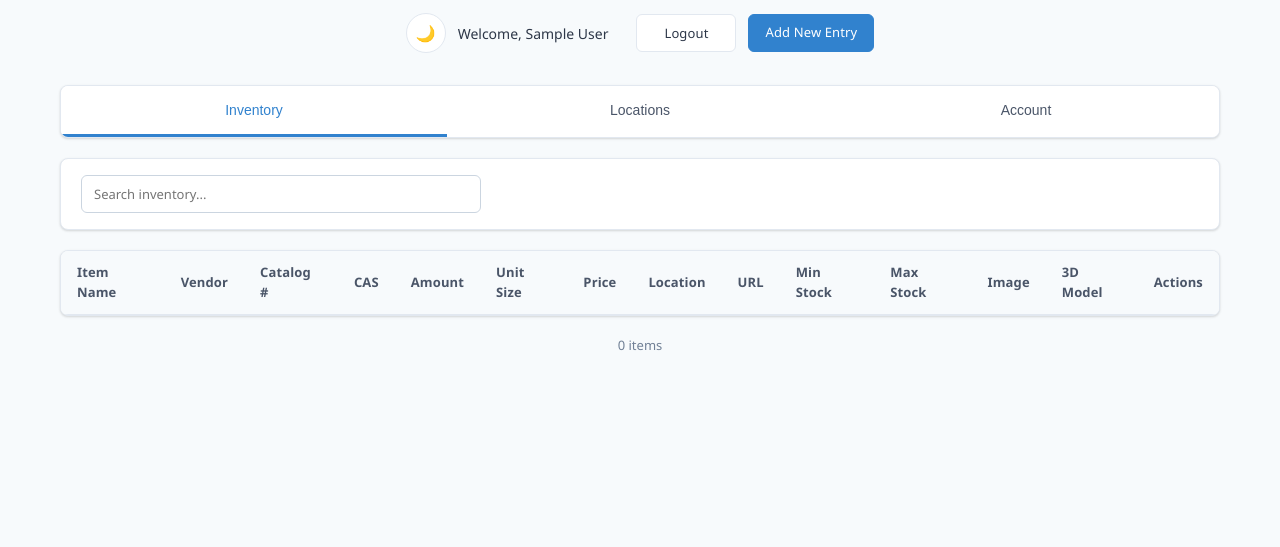
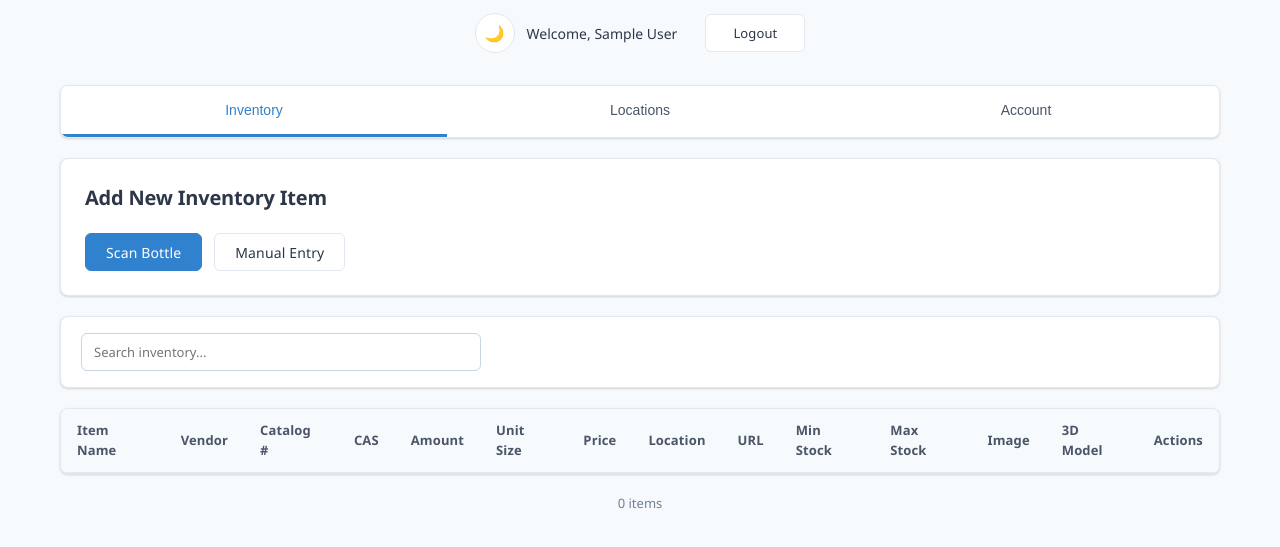
Before and after one commit to oliverfawcett-sys/InventoryTracker, a website: page index.html in a window 1280 px wide. Shown: the part 75-622 px from the top of the page. Drawn offline with Linux system fonts and the light colour scheme; no server answers; sample sign-in values are in the browser's storage.

Commit message:
Moved add new to the inventory page

```diff
--- a/index.html
+++ b/index.html
@@ -16,7 +16,6 @@
         </button>
         <span id="userInfo" style="margin-right: 16px;"></span>
         <button id="logoutBtn" class="btn">Logout</button>
-        <a class="btn primary" href="scan.html">Add New Entry</a>
       </div>
     </header>
 
@@ -39,6 +38,14 @@
     </div>
 
     <div id="inventory-tab" class="tab-content active">
+      <div class="card">
+        <h2>Add New Inventory Item</h2>
+        <div class="inventory-actions">
+          <a class="btn primary" href="scan.html">Scan Bottle</a>
+          <a class="btn" href="new.html">Manual Entry</a>
+        </div>
+      </div>
+
       <div class="toolbar">
         <div class="search-wrapper">
           <input type="text" class="search" id="searchInput" placeholder="Search inventory...">
--- a/styles.css
+++ b/styles.css
@@ -507,6 +507,18 @@ tbody tr:last-child td {
   margin-bottom: 24px;
 }
 
+.inventory-actions {
+  display: flex;
+  gap: 12px;
+  flex-wrap: wrap;
+}
+
+.inventory-actions .btn {
+  min-width: auto;
+  padding: 12px 20px;
+  font-size: 14px;
+}
+
 .location-list h3 {
   margin: 0 0 16px;
   font-size: 16px;
```
